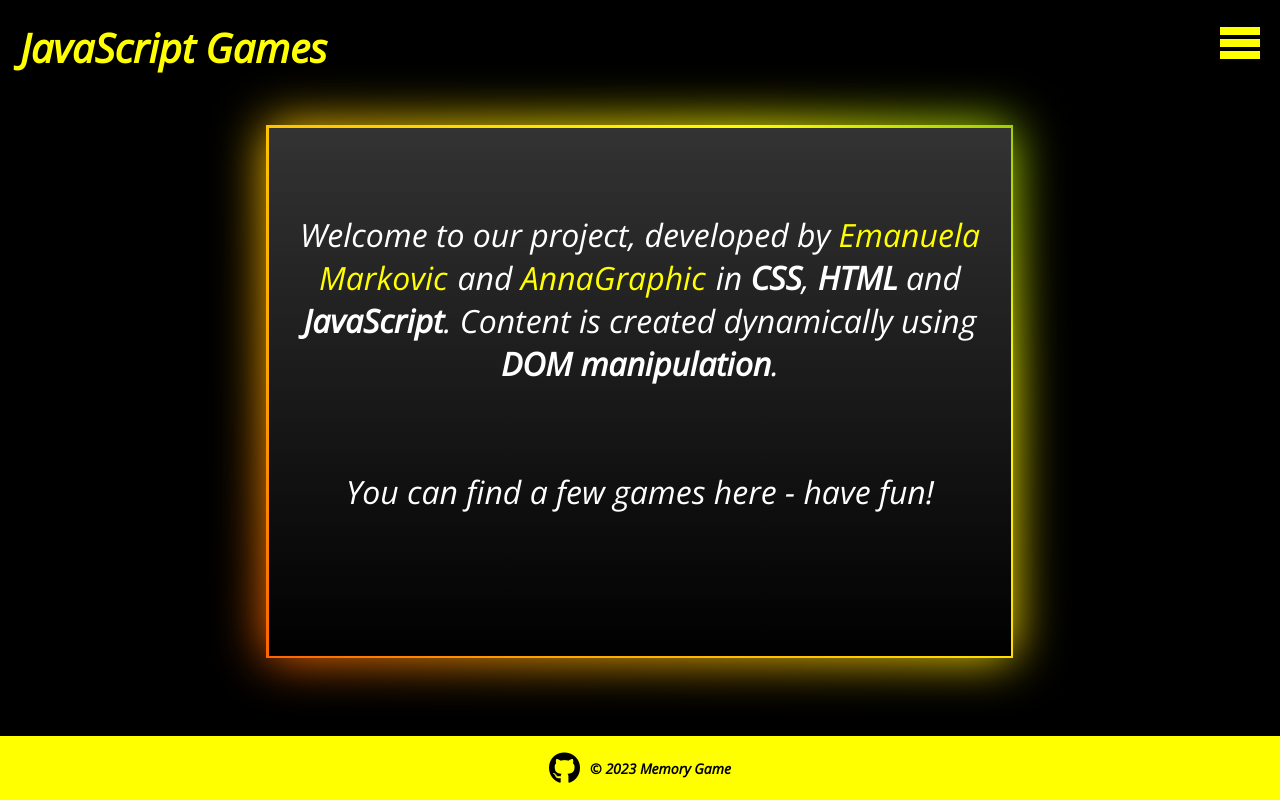
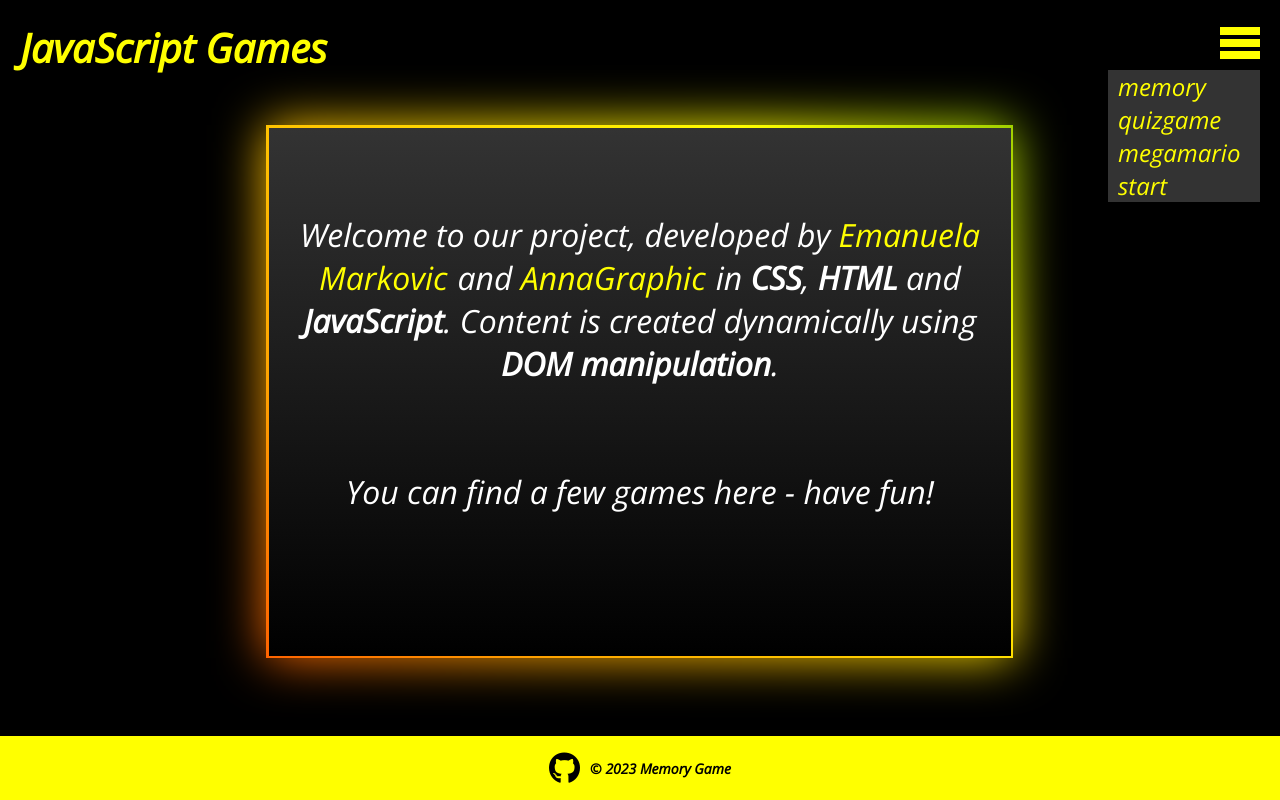
Before and after one commit to emanuelamarkovic/Simple-Quiz-Game, a plain HTML site: page index.html in a window 1280 px wide. Both pictures are taken after a click on the element 1240 px from the left and 46 px from the top of the page. Drawn offline with nearby package versions, Linux system fonts and the light colour scheme.

Commit message:
change options to div for compatibility to chrome

```diff
--- a/main.js
+++ b/main.js
@@ -16,7 +16,7 @@ fetch('burger-icon.svg')
 
       htmlFiles.forEach(htmlFile => {
         console.log('htmlfile ', htmlFile);
-        const option = document.createElement('option');
+        const option = document.createElement('div');
         const linkNameArr = htmlFile.split('.');
         if (htmlFile === 'index.html') {
           option.innerHTML = `<a href=./${htmlFile}>start</a>`;
@@ -28,10 +28,10 @@ fetch('burger-icon.svg')
       })
 
     dropdownButton.addEventListener('click', () => {
-      if (options[0].style.display === 'block') {
-        options[0].style.display = 'none';
+      if (options.style.display === 'block') {
+        options.style.display = 'none';
       } else {
-        options[0].style.display = 'block';
+        options.style.display = 'block';
       }
     });
 })
--- a/style.css
+++ b/style.css
@@ -45,7 +45,7 @@ div.dropdown-menue {
   text-align: left;
   cursor: pointer;
 }
-option {
+.options div {
   background-color: #333;
   cursor: pointer;
 }
```
